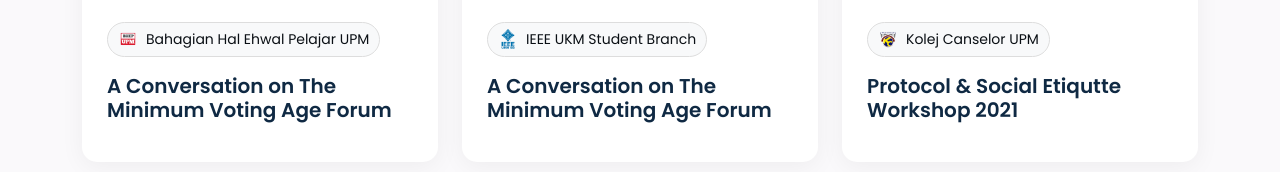
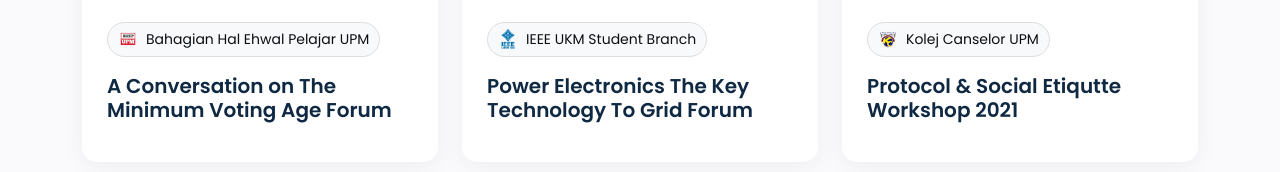
Before and after one commit to alifffikri2404/WebPortfolio, a plain HTML site: page certificate.html in a window 1280 px wide. Shown: the part 8864-9036 px from the top of the page. Drawn offline with Linux system fonts and the light colour scheme.

Commit message:
Update Category 4 Item 5: IEEE UKM Program

```diff
--- a/certificate.html
+++ b/certificate.html
@@ -2264,7 +2264,7 @@
                       />
                       <span>IEEE UKM Student Branch</span>
                     </div>
-                    <h3>A Conversation on The Minimum Voting Age Forum</h3>
+                    <h3>Power Electronics The Key Technology To Grid Forum</h3>
                   </div>
                 </div>
               </div>
```
